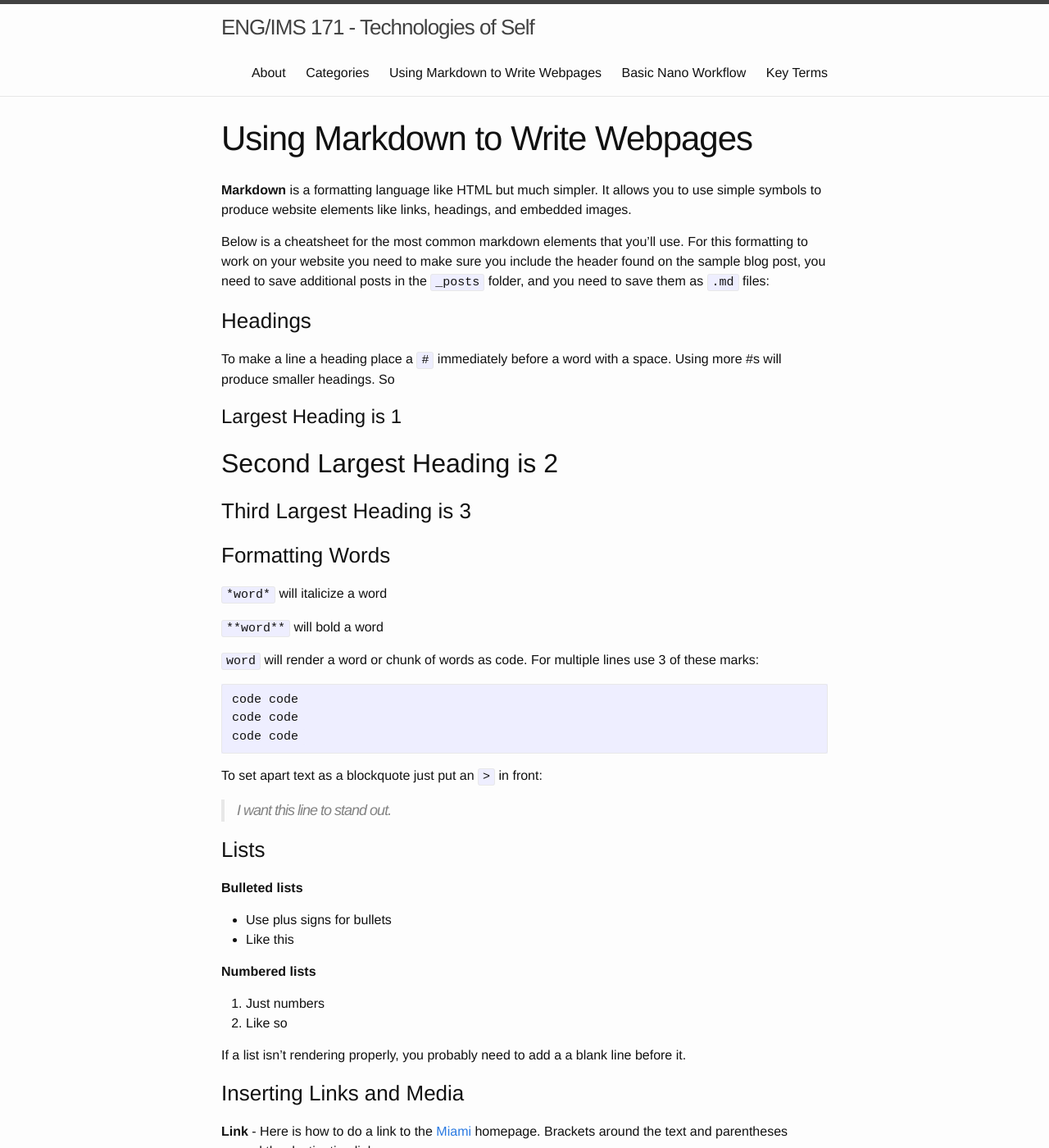
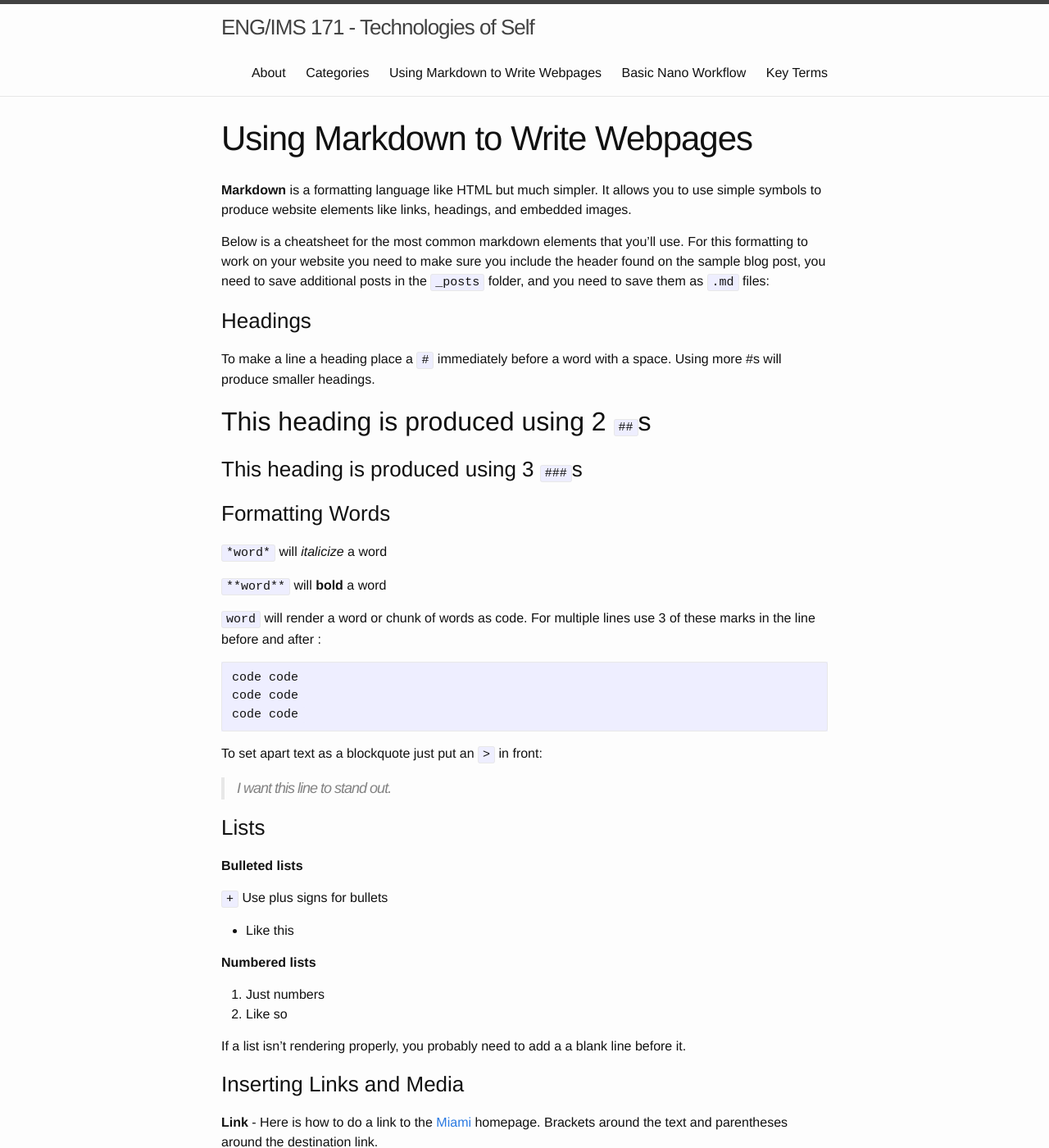
Before and after one commit to collinjennings/techofself, a Jekyll site: the page built from markdownSheet.md, in a window 1280 px wide and 1400 px high. Shown: the whole window at 82% size. Built offline with Jekyll 4.4.1, drawn with Linux system fonts in a browser that asks for light colours; some of the changed text lies outside the part shown.

Commit message:
markdown updates

````diff
--- a/markdownSheet.md
+++ b/markdownSheet.md
@@ -10,20 +10,18 @@ categories: ['Technical']
 Below is a cheatsheet for the most common markdown elements that you'll use. For this formatting to work on your website you need to make sure you include the header found on the sample blog post, you need to save additional posts in the `_posts` folder, and you need to save them as `.md` files:
 
 ### Headings
-To make a line a heading place a `#` immediately before a word with a space. Using more #s will produce smaller headings. So
+To make a line a heading place a `#` immediately before a word with a space. Using more #s will produce smaller headings.
 
-# Largest Heading is 1
+## This heading is produced using 2 `##`s
 
-## Second Largest Heading is 2
-
-### Third Largest Heading is 3
+### This heading is produced using 3 `###`s
 
 ### Formatting Words
-`*word*` will italicize a word
+`*word*` will *italicize* a word
 
-`**word**` will bold a word
+`**word**` will **bold** a word
 
-`word` will render a word or chunk of words as code. For multiple lines use 3 of these marks:
+`word` will render a word or chunk of words as code. For multiple lines use 3 of these marks in the line before and after :
 
 ```
 code code
@@ -38,7 +36,7 @@ To set apart text as a blockquote just put an `>` in front:
 ### Lists
 **Bulleted lists**
 
-+ Use plus signs for bullets
+`+` Use plus signs for bullets
 + Like this
 
 **Numbered lists**
@@ -56,11 +54,20 @@ If a list isn't rendering properly, you probably need to add a a blank line befo
 
 `![notebook](https://i.pinimg.com/originals/70/21/be/7021bed25819ee35494703a53299be69.jpg)`
 
+This is the image that the previous line produces:
+![notebook](https://i.pinimg.com/originals/70/21/be/7021bed25819ee35494703a53299be69.jpg)
+
 If I want to change the size of the image, I can use the typical HTML formatting:
 `<img src="https://i.pinimg.com/originals/70/21/be/7021bed25819ee35494703a53299be69.jpg" width="100">`
 
+Like this:
+<img src="https://i.pinimg.com/originals/70/21/be/7021bed25819ee35494703a53299be69.jpg" width="100">
+
 **Video** - For video, you can just copy and paste the `embed` link for a video (typically this is in a `<iframe` tag.
+This line:
+`<iframe width="560" height="315" src="https://www.youtube.com/embed/ioPT8oDoG_I" frameborder="0" allowfullscreen></iframe>`
 
+Embeds this video:
 <iframe width="560" height="315" src="https://www.youtube.com/embed/ioPT8oDoG_I" frameborder="0" allowfullscreen></iframe>
 
 There are many more things you can do. Just [google](https://www.google.com/search?q=markdown+formatting&oq=markdown+formatting&aqs=chrome..69i57j69i60j0l4.3563j0j7&sourceid=chrome&ie=UTF-8) markdown formatting!
````
